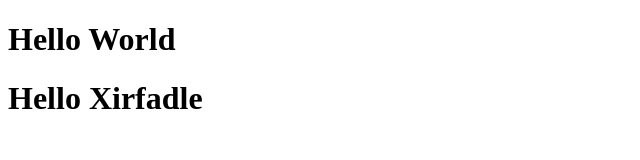
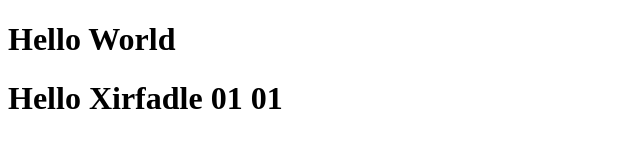
Before and after one commit to AbbasSAFAROV/xirfadleApp, a plain HTML site: page index.html in a window 1280 px wide. Shown: the whole page, without its empty margins (0-640 px from the left). Drawn offline with Linux system fonts and the light colour scheme.

Commit message:
mesaj yoonadi

```diff
--- a/index.html
+++ b/index.html
@@ -7,9 +7,16 @@
 </head>
 <body>
     <h1>Hello World</h1>
-    <h1>Hello Xirfadle</h1>
+    <h1>Hello Xirfadle 01 01</h1>
 
-    <!-- ASbbas ekledi -->
+    <!-- git branch main -->
+    <!-- git pull -->
+
+    <!-- git branch -b fix/0102/html_dosya_d -->
+    <!-- git add . -->
+    <!-- git commit -m "fix/0102/dosya_duzenlendi" -->
+    <!-- git push -->
+
 
 </body>
 </html>
```
